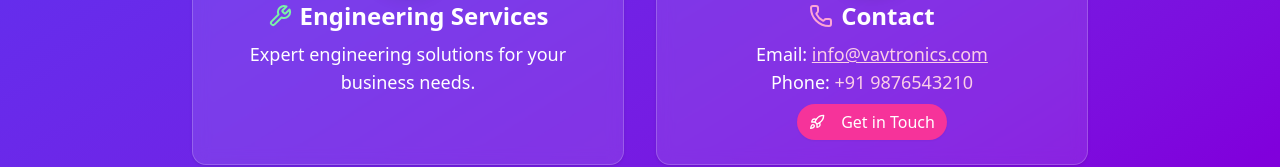
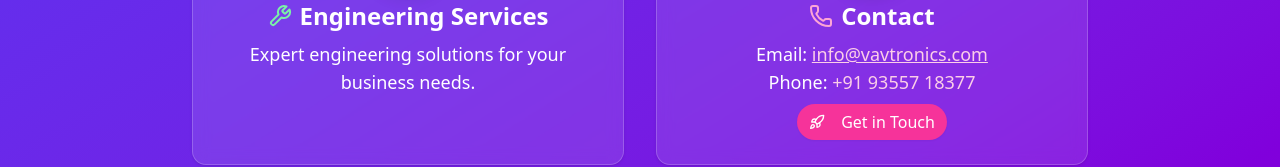
Before and after one commit to pkalbhor/vavtronics, a Next.js app: page / in a window 1280 px wide. Shown: the part 585-752 px from the top of the page. Built offline with nearby package versions, Linux system fonts and the light colour scheme.

Commit message:
Contact number added
Link to pages from home page

```diff
--- a/app/page.js
+++ b/app/page.js
@@ -24,7 +24,9 @@
           transition={{ duration: 0.6 }}
           className="flex flex-col items-center"
         >
-          <img src={"./images/bms-14s-1.png"} alt="AI Product" className="w-24 h-24 rounded-full object-cover mb-2 border-4 border-indigo-400 shadow-lg" />
+          <Link href="/products" passHref>
+            <img src={"./images/bms-14s-1.png"} alt="AI Product" className="w-24 h-24 rounded-full object-cover mb-2 border-4 border-indigo-400 shadow-lg" />
+          </Link>
           <div className="text-2xl font-bold flex items-center gap-2">
             <Cpu className="text-indigo-300" /> Products
           </div>
@@ -47,7 +49,9 @@
           transition={{ duration: 0.6, delay: 0.2 }}
           className="flex flex-col items-center"
         >
-          <img src={aiPhotos.service} alt="AI Service" className="w-24 h-24 rounded-full object-cover mb-2 border-4 border-purple-400 shadow-lg" />
+          <Link href="/services" passHref>
+            <img src={aiPhotos.service} alt="AI Service" className="w-24 h-24 rounded-full object-cover mb-2 border-4 border-purple-400 shadow-lg" />
+          </Link>
           <div className="text-2xl font-bold flex items-center gap-2">
             <Layers className="text-purple-300" /> Services
           </div>
@@ -99,7 +103,7 @@
           </div>
           <div className="text-lg mt-2">
             Email: <a href="mailto:info@example.com" className="underline text-pink-200">info@vavtronics.com</a><br />
-            Phone: <span className="text-pink-200">+91 9876543210</span>
+            Phone: <span className="text-pink-200">+91 93557 18377</span>
           </div>
           <Link href="/contact" passHref>
             <Button className="bg-pink-500 hover:bg-pink-600 rounded-full px-6 py-2 text-white text-md mt-2">
--- a/app/services/page.js
+++ b/app/services/page.js
@@ -1,6 +1,6 @@
 import React from "react";
 import TopNavBar from "@/components/TopNavBar";
-import BMSInterlockingServiceCard from "./BMSInterlockingServiceCard";
+import BMSInterlockingServiceCard from "../../components/BMSInterlockingServiceCard";
 
 export default function ServicesPage() {
   return (
```
Also changed, not shown: components/BMSInterlockingServiceCard.jsx (renamed from app/services/BMSInterlockingServiceCard.jsx).
